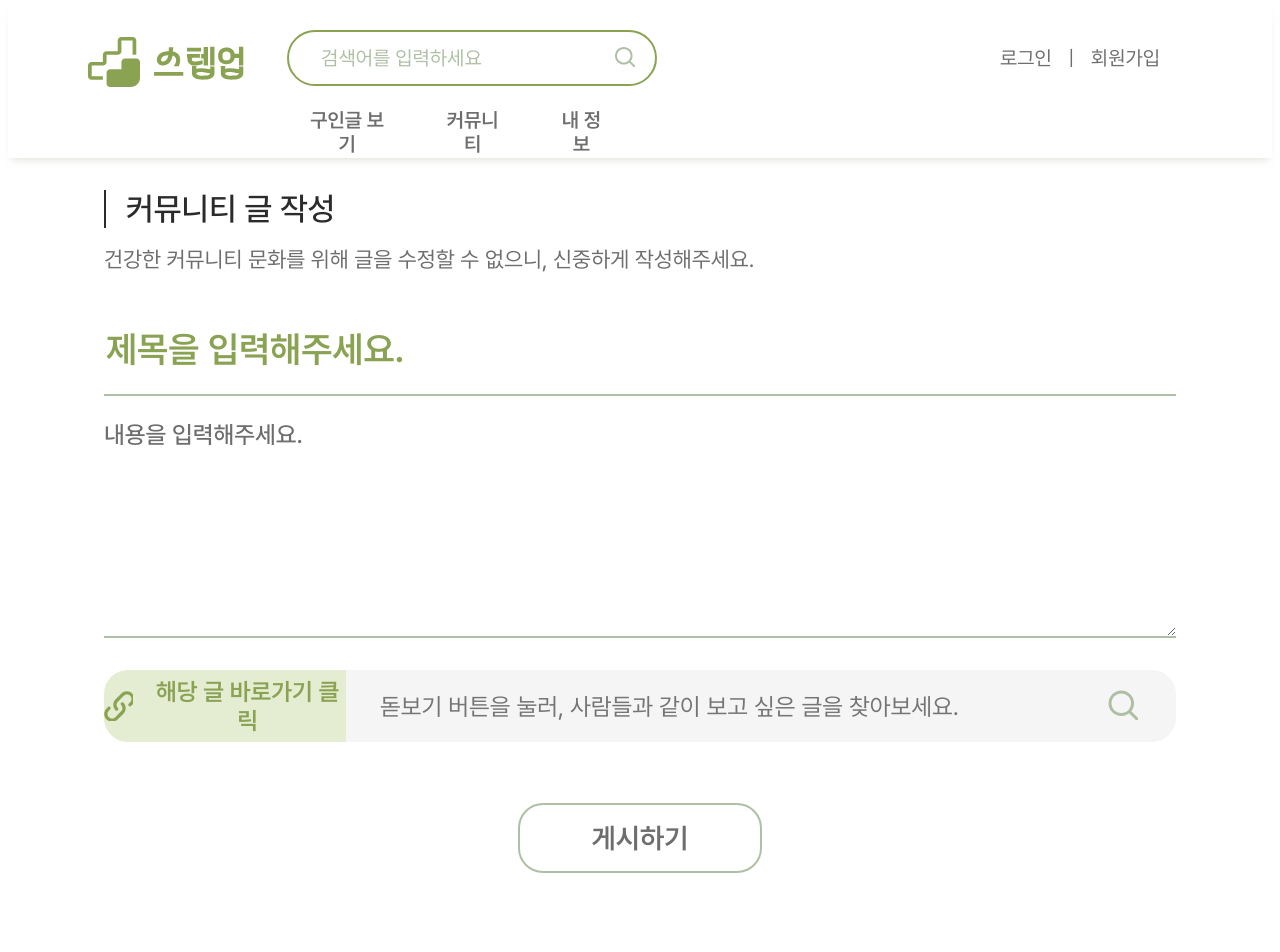
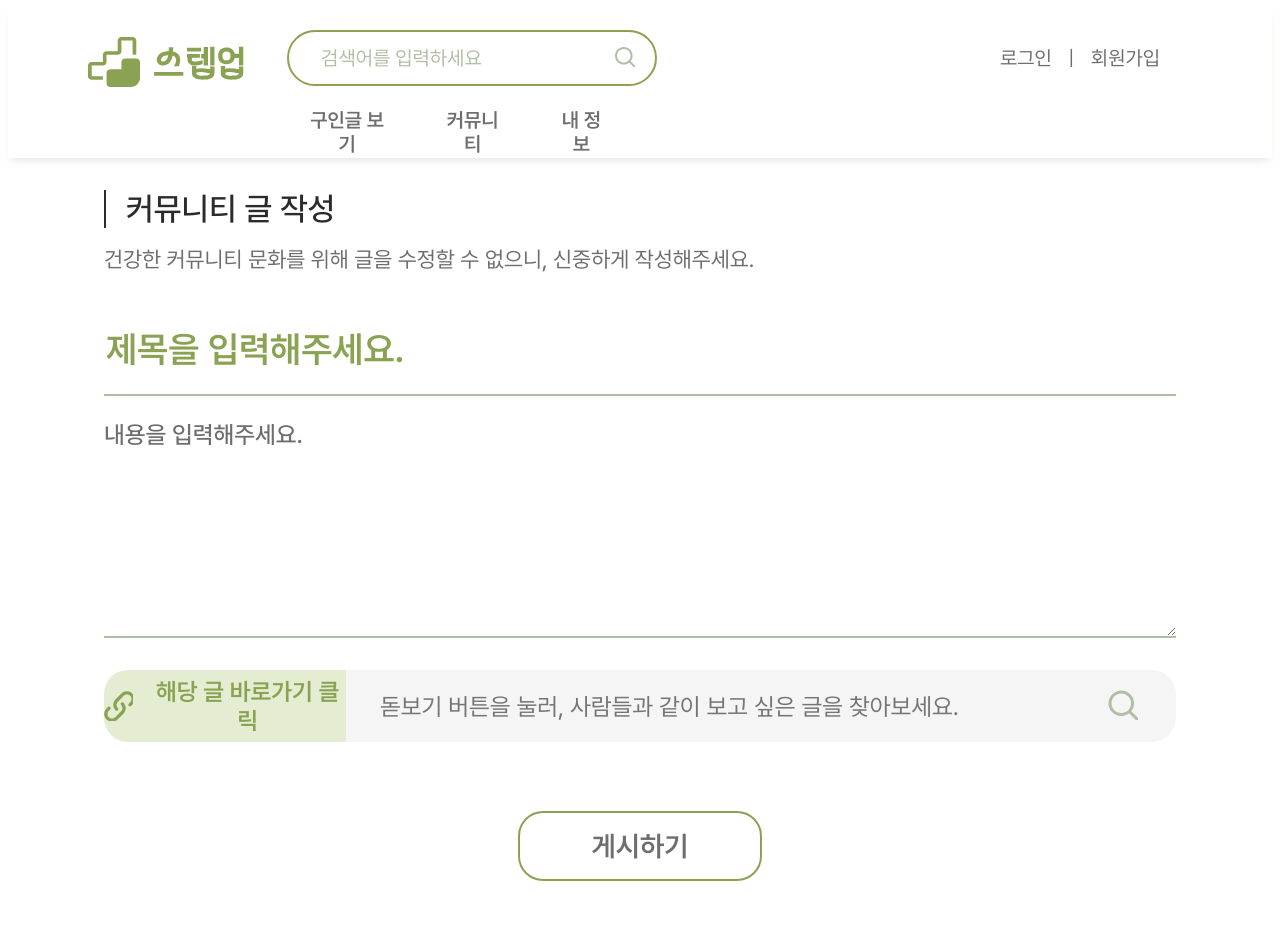
Before and after one commit to ICT-project-stepup/stepup-web, a React (Create React App) app: page /publishcomupost in a window 1280 px wide. Shown: the top 952 px of the page. Built offline with nearby package versions, Linux system fonts and the light colour scheme.

Commit message:
Fix: 커뮤니티 글쓰기 색깔 수정

```diff
--- a/src/pages/community/post/PublishComuPost.js
+++ b/src/pages/community/post/PublishComuPost.js
@@ -43,7 +43,7 @@ export default function PublishComuPost() {
                             width: "15rem", height: "4.1rem",
                             fontFamily: "Pretendard-SemiBold",
                             fontSize: "1.75rem",
-                            border: "0.15rem solid #AFBFA5"
+                            border: "0.15rem solid #8AA353"
                         }}
                     />
                 </PostingBtn>
@@ -83,6 +83,7 @@ const PostTitleInput = styled.input`
     font-family: Pretendard-SemiBold;
     font-size: 2.25rem;
     border: none;
+    color: #8AA353;
 
     &::placeholder {
         color: #8AA353;
@@ -98,11 +99,11 @@ const PostContentInput = styled.textarea`
     height: 12rem;
     font-family: Pretendard-Medium;
     font-size: 1.5rem;
-    color: #6E6E6E;
     border-top: 0.15rem solid #AFBFA5;
     border-bottom: 0.15rem solid #AFBFA5;
     border-left: none;
     border-right: none;
+    color: #2B2B2B;
     padding: 1.5rem 0;
 
     &::placeholder {
@@ -166,7 +167,7 @@ const SearchInput = styled.input`
 
 const PostingBtn = styled.div`
     width: 100%;
-    height: 12rem;
+    height: 13rem;
     display: flex;
     justify-content: center;
     align-items: center;
```
